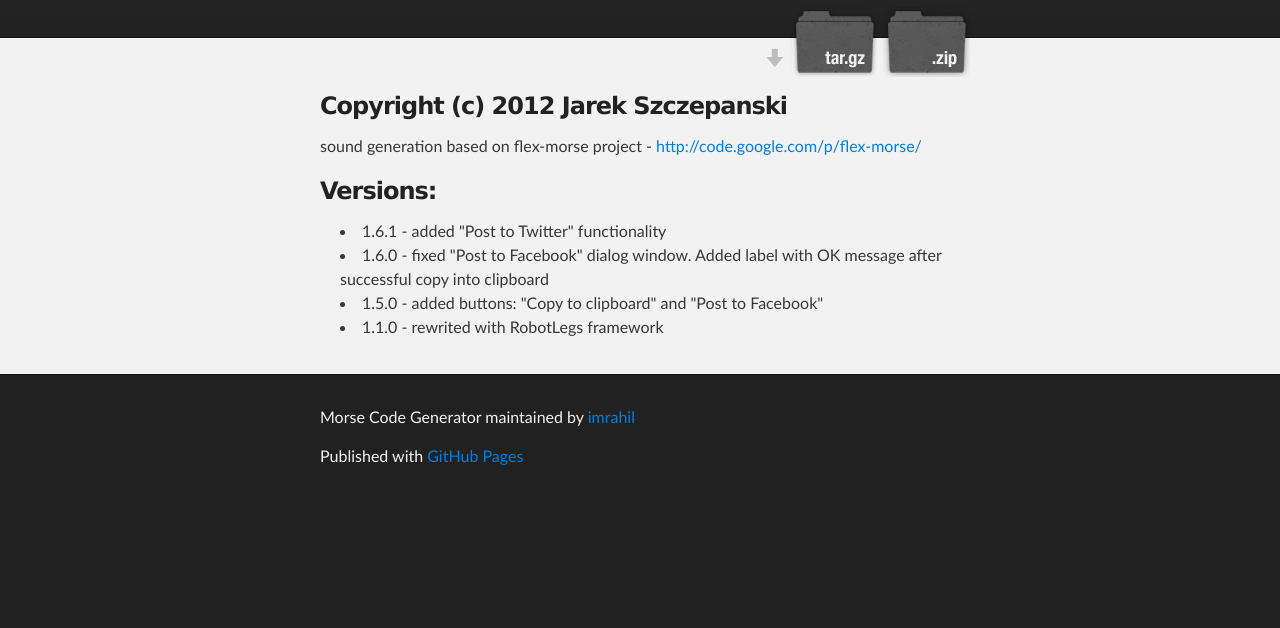
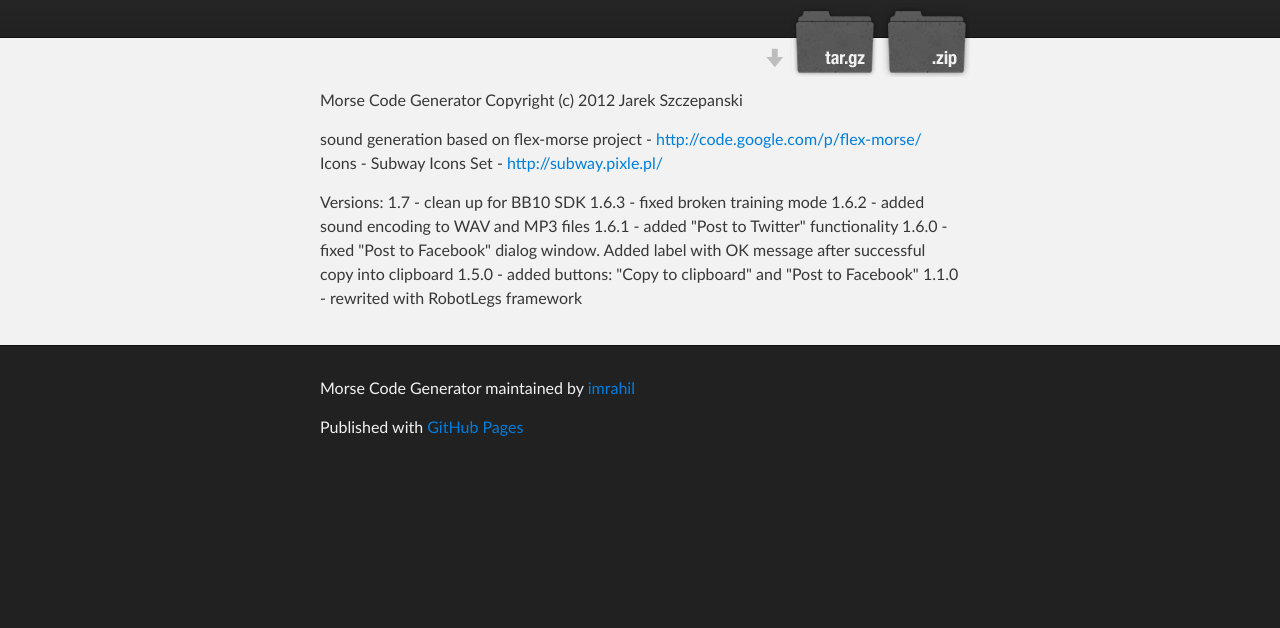
Before and after one commit to imrahil/Morse-Code-Generator, a plain HTML site: page index.html in a window 1280 px wide. Shown: the part 172-800 px from the top of the page. Drawn offline with Linux system fonts and the light colour scheme.

Commit message:
Create gh-pages branch via GitHub

```diff
--- a/index.html
+++ b/index.html
@@ -16,33 +16,35 @@
     <!-- HEADER -->
     <div id="header_wrap" class="outer">
         <header class="inner">
-          <a id="forkme_banner" href="https://github.com/imrahil/Morse-Code-Generator">Fork Me on GitHub</a>
+          <a id="forkme_banner" href="https://github.com/imrahil/Morse-Code-Generator">View on GitHub</a>
 
           <h1 id="project_title">Morse Code Generator</h1>
           <h2 id="project_tagline">Morse Code Generator</h2>
 
-          <section id="downloads">
-            <a class="zip_download_link" href="https://github.com/imrahil/Morse-Code-Generator/zipball/master">Download this project as a .zip file</a>
-            <a class="tar_download_link" href="https://github.com/imrahil/Morse-Code-Generator/tarball/master">Download this project as a tar.gz file</a>
-          </section>
+            <section id="downloads">
+              <a class="zip_download_link" href="https://github.com/imrahil/Morse-Code-Generator/zipball/master">Download this project as a .zip file</a>
+              <a class="tar_download_link" href="https://github.com/imrahil/Morse-Code-Generator/tarball/master">Download this project as a tar.gz file</a>
+            </section>
         </header>
     </div>
 
     <!-- MAIN CONTENT -->
     <div id="main_content_wrap" class="outer">
       <section id="main_content" class="inner">
-        <h3>Copyright (c) 2012 Jarek Szczepanski</h3>
+        <p>Morse Code Generator
+Copyright (c) 2012 Jarek Szczepanski</p>
 
-<p>sound generation based on flex-morse project - <a href="http://code.google.com/p/flex-morse/">http://code.google.com/p/flex-morse/</a></p>
+<p>sound generation based on flex-morse project - <a href="http://code.google.com/p/flex-morse/">http://code.google.com/p/flex-morse/</a>
+Icons - Subway Icons Set - <a href="http://subway.pixle.pl/">http://subway.pixle.pl/</a></p>
 
-<h3>Versions:</h3>
-
-<ul>
-<li>1.6.1 - added "Post to Twitter" functionality</li>
-<li>1.6.0 - fixed "Post to Facebook" dialog window. Added label with OK message after successful copy into clipboard</li>
-<li>1.5.0 - added buttons: "Copy to clipboard" and "Post to Facebook"</li>
-<li>1.1.0 - rewrited with RobotLegs framework</li>
-</ul>
+<p>Versions:
+1.7   - clean up for BB10 SDK
+1.6.3 - fixed broken training mode
+1.6.2 - added sound encoding to WAV and MP3 files
+1.6.1 - added "Post to Twitter" functionality
+1.6.0 - fixed "Post to Facebook" dialog window. Added label with OK message after successful copy into clipboard
+1.5.0 - added buttons: "Copy to clipboard" and "Post to Facebook"
+1.1.0 - rewrited with RobotLegs framework</p>
       </section>
     </div>
 
--- a/params.json
+++ b/params.json
@@ -1 +1 @@
-{"name":"Morse Code Generator","body":"### Copyright (c) 2012 Jarek Szczepanski\r\n\r\nsound generation based on flex-morse project - http://code.google.com/p/flex-morse/\r\n\r\n### Versions:\r\n\r\n* 1.6.1 - added \"Post to Twitter\" functionality\r\n* 1.6.0 - fixed \"Post to Facebook\" dialog window. Added label with OK message after successful copy into clipboard\r\n* 1.5.0 - added buttons: \"Copy to clipboard\" and \"Post to Facebook\"\r\n* 1.1.0 - rewrited with RobotLegs framework","tagline":"Morse Code Generator","google":"","note":"Don't delete this file! It's used internally to help with page regeneration."}
+{"tagline":"Morse Code Generator","google":"","note":"Don't delete this file! It's used internally to help with page regeneration.","body":"Morse Code Generator\r\nCopyright (c) 2012 Jarek Szczepanski\r\n\r\nsound generation based on flex-morse project - http://code.google.com/p/flex-morse/\r\nIcons - Subway Icons Set - http://subway.pixle.pl/\r\n\r\nVersions:\r\n1.7   - clean up for BB10 SDK\r\n1.6.3 - fixed broken training mode\r\n1.6.2 - added sound encoding to WAV and MP3 files\r\n1.6.1 - added \"Post to Twitter\" functionality\r\n1.6.0 - fixed \"Post to Facebook\" dialog window. Added label with OK message after successful copy into clipboard\r\n1.5.0 - added buttons: \"Copy to clipboard\" and \"Post to Facebook\"\r\n1.1.0 - rewrited with RobotLegs framework","name":"Morse Code Generator"}
--- a/stylesheets/stylesheet.css
+++ b/stylesheets/stylesheet.css
@@ -115,6 +115,8 @@
 
   transition: color 0.5s ease;
   transition: text-shadow 0.5s ease;
+  -webkit-transition: color 0.5s ease;
+  -webkit-transition: text-shadow 0.5s ease;
   -moz-transition: color 0.5s ease;
   -moz-transition: text-shadow 0.5s ease;
   -o-transition: color 0.5s ease;
```
